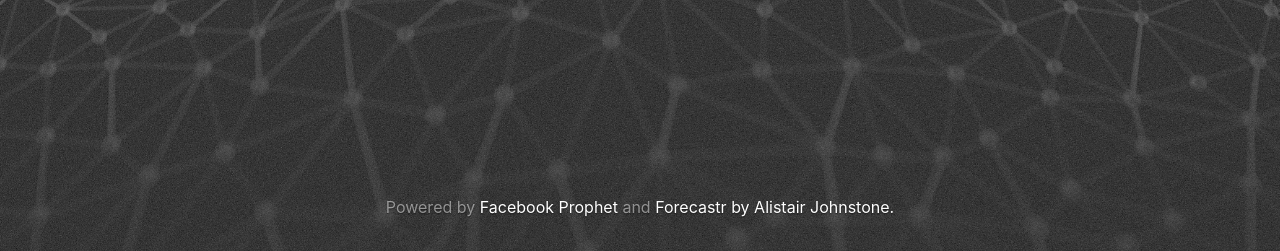
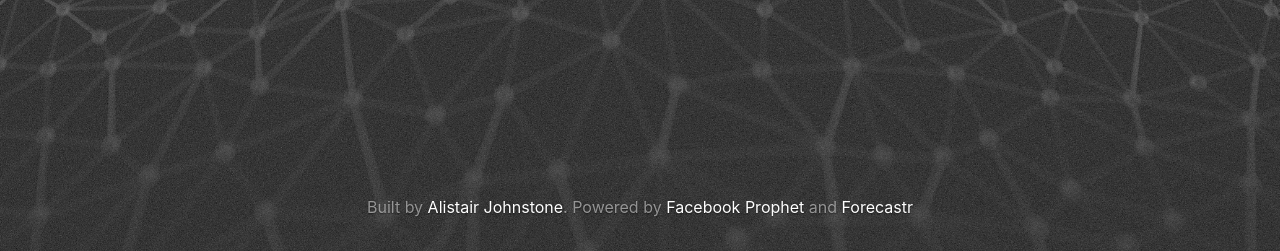
Before and after one commit to alsjohnstone/prophecise, a Flask app: page / in a window 1280 px wide. Shown: the part 549-800 px from the top of the page. Run offline with Flask 2, Linux system fonts and the light colour scheme; some libraries are stand-ins or nearby versions.

Commit message:
Footer links

```diff
--- a/static/js/prophecise.js
+++ b/static/js/prophecise.js
@@ -1,7 +1,7 @@
 $(document).ready(function() {
 	// **** Connect SocketIO **** //
 	// start up a SocketIO connection to the server - http(s):// needs to be set as http when run locally, and https when pushed to production.
-	var socket = io.connect('http://' + document.domain + ':' + location.port);
+	var socket = io.connect('https://' + document.domain + ':' + location.port);
 	// The callback function is invoked when a connection with the server is established.
 	socket.on('connect', function() {
 		// Successful connection message
--- a/templates/build.html
+++ b/templates/build.html
@@ -360,7 +360,7 @@
          <!-- Footer -->
          <footer class="mastfoot mt-auto">
             <div class="inner">
-               <p>Powered by <a href="https://facebook.github.io/prophet/docs/quick_start.html">Facebook Prophet</a> and <a href="https://github.com/garethcull/forecastr">Forecastr</a> <a href="https://github.com/alsjohnstone/prophecise"> by Alistair Johnstone.</a></p>
+               <p>Built by <a href="https://github.com/alsjohnstone/prophecise">Alistair Johnstone</a>. Powered by <a href="https://facebook.github.io/prophet/docs/quick_start.html">Facebook Prophet</a> and <a href="https://github.com/garethcull/forecastr">Forecastr</a></p>
             </div>
          </footer>
       </div>
--- a/templates/prophecise.html
+++ b/templates/prophecise.html
@@ -55,7 +55,7 @@
 
       <footer class="mastfoot mt-auto">
         <div class="inner">
-          <p>Powered by <a href="https://facebook.github.io/prophet/docs/quick_start.html">Facebook Prophet</a> and <a href="https://github.com/garethcull/forecastr">Forecastr</a> <a href="https://github.com/alsjohnstone/prophecise"> by Alistair Johnstone.</a></p>
+          <p>Built by <a href="https://github.com/alsjohnstone/prophecise">Alistair Johnstone</a>. Powered by <a href="https://facebook.github.io/prophet/docs/quick_start.html">Facebook Prophet</a> and <a href="https://github.com/garethcull/forecastr">Forecastr</a></p>
         </div>
       </footer>
     </div>
```
